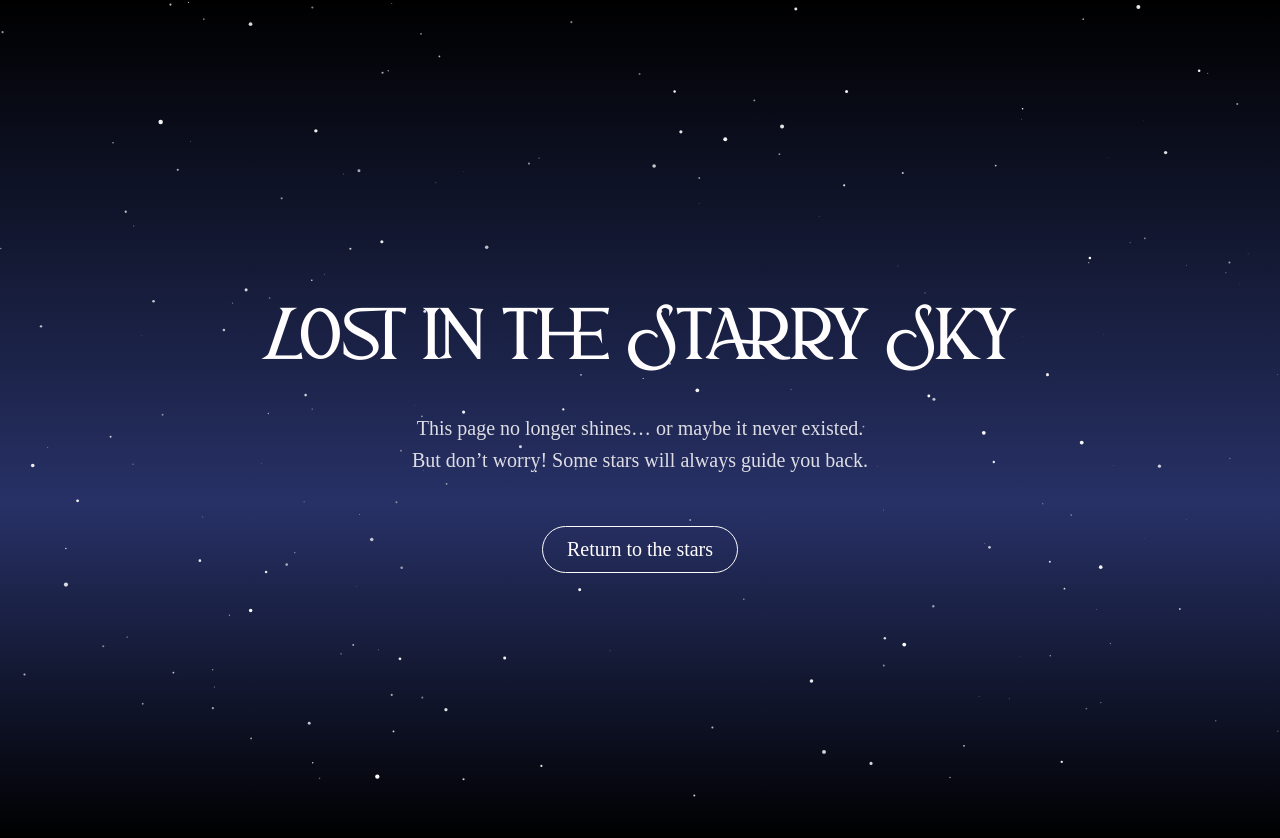
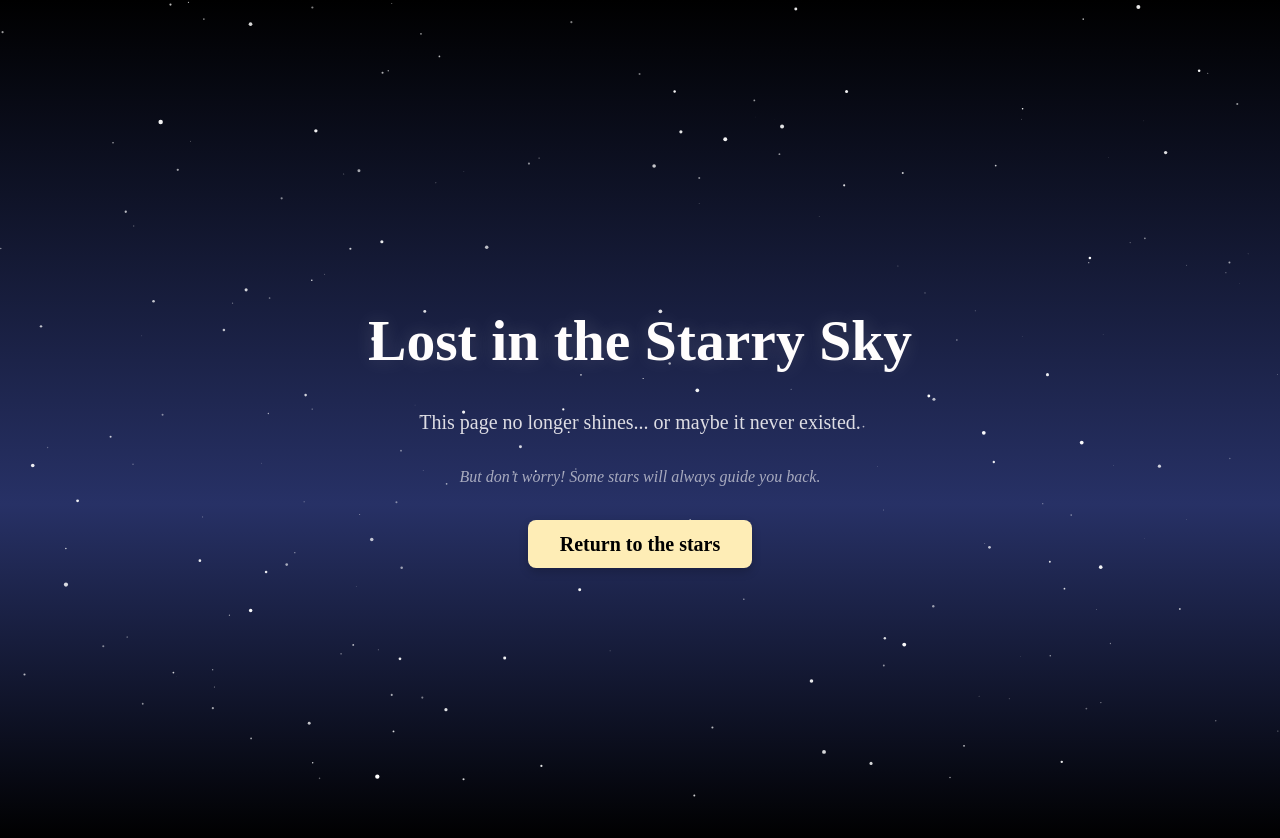
Before and after one commit to HeliaDonad/Astorya-website, a plain HTML site: page pagina's/404.html in a window 1280 px wide. Drawn offline with Linux system fonts and the light colour scheme; files whose address does not match are found by name; a web font is replaced by a local one.

Commit message:
feat: 404 update

```diff
--- a/css/404-page.css
+++ /dev/null
@@ -1,64 +0,0 @@
-@import url('https://fonts.googleapis.com/css2?family=Alice&display=swap');
-
-@font-face {
-    font-family: 'SUNROLL';
-    src: url('../fonts/SUNROLL.TTF') format('truetype');
-}
-
-body {
-  margin: 0;
-  padding: 0;
-  font-family: 'Alice', serif;
-  background: var(--gradient-color);
-  color: var(--white-color);
-  overflow: hidden;
-}
-
-#starsCanvas {
-  position: fixed;
-  top: 0;
-  left: 0;
-  width: 100%;
-  height: 100%;
-  z-index: -1;
-}
-
-.section-404 {
-  height: 100vh;
-  display: flex;
-  flex-direction: column;
-  justify-content: center;
-  align-items: center;
-  text-align: center;
-  padding: 20px;
-}
-
-.section-404 h1 {
-  font-family: 'SUNROLL', serif;
-  font-size: var(--font-h1);
-  margin-bottom: 20px;
-}
-
-.section-404 p {
-  font-size: var(--font-body);
-  max-width: 600px;
-  opacity: 0.85;
-  line-height: 1.6;
-}
-
-.section-404 a {
-  margin-top: 30px;
-  display: inline-block;
-  padding: 0.7rem 1.5rem;
-  border: 1px solid var(--white-color);
-  border-radius: 30px;
-  color: var(--white-color);
-  text-decoration: none;
-  font-size: var(--font-button);
-  transition: 0.3s ease-in-out;
-}
-
-.section-404 a:hover {
-  background: var(--white-color);
-  color: var(--pure-black);
-}
--- /dev/null
+++ b/css/404.css
@@ -0,0 +1,81 @@
+body {
+  margin: 0;
+  padding: 0;
+  font-family: 'Alice', serif;
+  background: var(--gradient-color);
+  color: var(--white-color);
+  overflow: hidden;
+  animation: fadeIn 2s ease-in;
+}
+
+#starsCanvas {
+  position: fixed;
+  top: 0;
+  left: 0;
+  width: 100%;
+  height: 100%;
+  z-index: -1;
+}
+
+.section-404 {
+  height: 100vh;
+  display: flex;
+  flex-direction: column;
+  justify-content: center;
+  align-items: center;
+  text-align: center;
+  padding: 20px;
+  animation: fadeIn 2s ease-in;
+}
+
+.section-404 h1 {
+  font-family: 'SUNROLL', serif;
+  font-size: var(--font-h1);
+  margin-bottom: 10px;
+  text-shadow: 0 0 20px rgba(255, 255, 255, 0.15);
+  animation: floatText 3s ease-in-out infinite alternate;
+}
+
+.section-404 p {
+  font-size: var(--font-body);
+  max-width: 600px;
+  opacity: 0.85;
+  line-height: 1.6;
+  margin-bottom: 10px;
+}
+
+.section-404 .secondary {
+  font-style: italic;
+  opacity: 0.6;
+  font-size: 1rem;
+  margin-bottom: 30px;
+}
+
+.section-404 a {
+  padding: 0.8rem 2rem;
+  border-radius: 8px;
+  background-color: var(--yellow-color);
+  color: var(--pure-black);
+  text-decoration: none;
+  font-size: var(--font-button);
+  font-weight: bold;
+  box-shadow: 0 4px 10px rgba(0, 0, 0, 0.2);
+  transition: background 0.3s ease, transform 0.2s ease;
+}
+
+.section-404 a:hover {
+  background-color: #fff5cf;
+  transform: translateY(-2px);
+}
+
+/* Kleine fade-in bij laden */
+@keyframes fadeIn {
+  from { opacity: 0; }
+  to { opacity: 1; }
+}
+
+/* Licht zwevend effect op titel */
+@keyframes floatText {
+  from { transform: translateY(0px); }
+  to { transform: translateY(-8px); }
+}
--- a/pagina's/404-page.html
+++ b/pagina's/404.html
@@ -3,17 +3,19 @@
 <head>
   <meta charset="UTF-8" />
   <meta name="viewport" content="width=device-width, initial-scale=1.0"/>
-  <title>404-page</title>
+  <title>Lost in the Starry Sky – Astorya</title>
   <link rel="stylesheet" href="../css/normalize.css" />
   <link rel="stylesheet" href="../css/style.css" />
-  <link rel="stylesheet" href="../css/404-page.css" />
+  <link rel="stylesheet" href="../css/404.css" />
   <link rel="icon" type="image/png" href="../images/favicon.svg" />
 </head>
 <body>
   <canvas id="starsCanvas"></canvas>
+
   <section class="section-404">
     <h1>Lost in the Starry Sky</h1>
-    <p>This page no longer shines… or maybe it never existed.<br>But don’t worry! Some stars will always guide you back.</p>
+    <p>This page no longer shines... or maybe it never existed.</p>
+    <p class="secondary">But don’t worry! Some stars will always guide you back.</p>
     <a href="../index.html">Return to the stars</a>
   </section>
 
```
